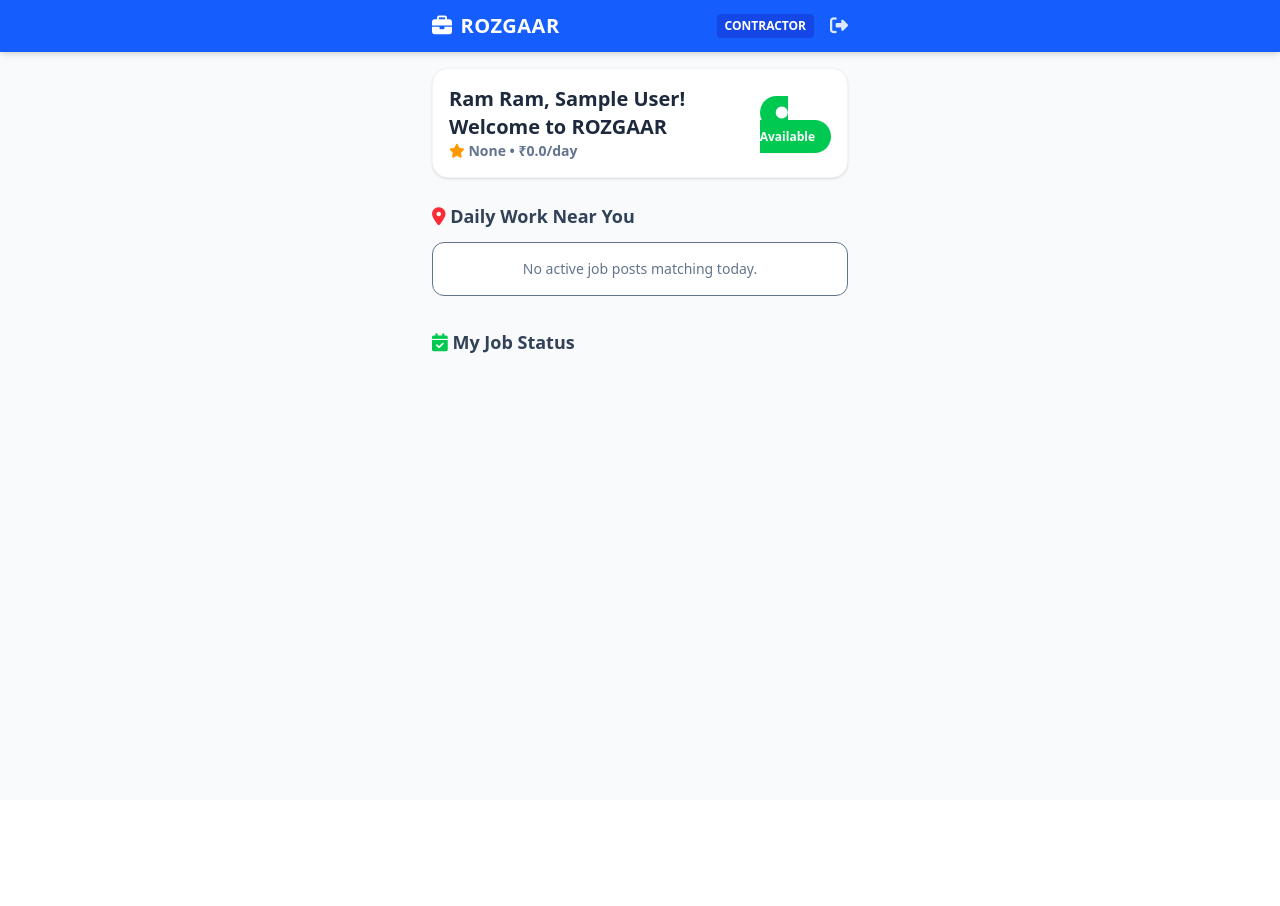
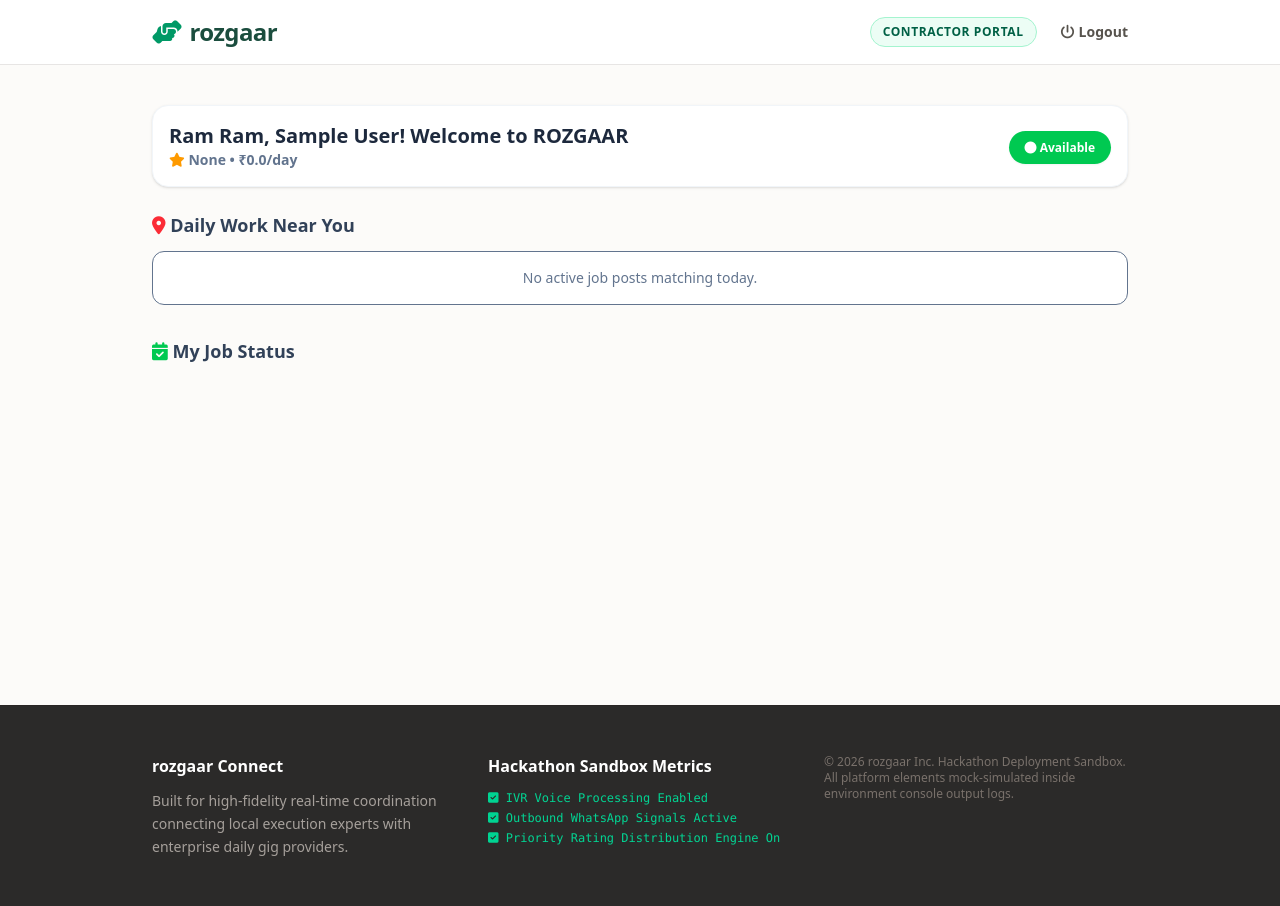
Before and after one commit to DeepanshuMathurya/shramik-connect, a Flask app: page /dashboard in a window 1280 px wide. Before the commit the page ends 353 px from the top, so only its background shows below. Run offline with Flask 3, Linux system fonts and the light colour scheme; the visitor is signed in with stand-in values (Sample User, id 1); data comes from the database, SQL or seed files in the repository; data that the repository does not hold is empty.

Commit message:
Update base.html

```diff
--- a/templates/base.html
+++ b/templates/base.html
@@ -3,31 +3,43 @@
 <head>
     <meta charset="UTF-8">
     <meta name="viewport" content="width=device-width, initial-scale=1.0">
-    <title>Rozgaar Connect</title>
+    <title>Rozgaar - Book Trusted Help for Home Tasks</title>
     <script src="https://cdn.jsdelivr.net/npm/@tailwindcss/browser@4"></script>
     <link rel="stylesheet" href="https://cdnjs.cloudflare.com/ajax/libs/font-awesome/6.4.0/css/all.min.css">
+    <style>
+        .brand-green { color: #1b4d3e; }
+        .bg-brand-green { background-color: #1b4d3e; }
+        .border-brand-green { border-color: #1b4d3e; }
+    </style>
 </head>
-<body class="bg-slate-50 text-slate-800 font-sans antialiased">
-    <nav class="bg-blue-600 text-white shadow-md sticky top-0 z-50">
-        <div class="max-w-md mx-auto px-4 py-3 flex justify-between items-center">
-            <a href="/" class="text-xl font-black tracking-wide flex items-center gap-2">
-                <i class="fa-solid fa-briefcase"></i> ROZGAAR
+<body class="bg-[#fcfbf9] text-slate-800 antialiased font-sans">
+
+    <nav class="bg-white border-b border-stone-200 sticky top-0 z-50">
+        <div class="max-w-5xl mx-auto px-6 py-4 flex justify-between items-center">
+            <a href="/" class="text-2xl font-black tracking-tight text-[#1b4d3e] flex items-center gap-2">
+                <i class="fa-solid fa-handshake-angle text-emerald-600"></i> rozgaar
             </a>
-            {% if session.get('user_id') %}
-            <div class="flex items-center gap-4">
-                <span class="text-xs bg-blue-700 px-2 py-1 rounded font-bold uppercase">{{ session.get('role') }}</span>
-                <a href="/logout" class="text-sm font-semibold text-blue-100 hover:text-white"><i class="fa-solid fa-right-from-bracket text-lg"></i></a>
+            <div class="flex items-center gap-6">
+                {% if session.get('user_id') %}
+                    <span class="text-xs font-bold bg-emerald-50 text-emerald-800 px-3 py-1.5 rounded-full border border-emerald-200 uppercase tracking-wider">{{ session.get('role') }} PORTAL</span>
+                    <a href="/logout" class="text-sm font-bold text-stone-600 hover:text-rose-600 transition flex items-center gap-1">
+                        <i class="fa-solid fa-power-off"></i> Logout
+                    </a>
+                {% else %}
+                    <a href="/login" class="text-sm font-bold text-stone-700 hover:text-emerald-700">Sign up / Log in</a>
+                    <a href="/register" class="text-sm font-bold bg-[#1b4d3e] text-white px-4 py-2 rounded-full hover:bg-emerald-900 transition">Become a Tasker</a>
+                {% endif %}
             </div>
-            {% endif %}
         </div>
     </nav>
 
-    <main class="max-w-md mx-auto p-4 pb-24">
+    <main class="max-w-5xl mx-auto px-6 py-10 min-h-[80vh]">
         {% with messages = get_flashed_messages(with_categories=true) %}
           {% if messages %}
             {% for category, message in messages %}
-              <div class="p-3 mb-4 text-sm font-bold rounded-lg {% if category == 'success' %}bg-green-100 text-green-800{% else %}bg-red-100 text-red-800{% endif %}">
-                {{ message }}
+              <div class="max-w-2xl mx-auto p-4 mb-6 text-sm font-bold rounded-xl border {% if category == 'success' %}bg-emerald-50 text-emerald-900 border-emerald-200{% else %}bg-amber-50 text-amber-900 border-amber-200{% endif %} flex items-center gap-2 shadow-xs">
+                <i class="fa-solid fa-circle-info text-base"></i>
+                <span>{{ message }}</span>
               </div>
             {% endfor %}
           {% endif %}
@@ -35,5 +47,26 @@
 
         {% block content %}{% endblock %}
     </main>
+
+    <footer class="bg-[#2b2a29] text-stone-400 py-12 border-t border-stone-800">
+        <div class="max-w-5xl mx-auto px-6 grid grid-cols-1 md:grid-cols-3 gap-8 text-sm">
+            <div>
+                <h4 class="text-white font-bold text-base mb-3">rozgaar Connect</h4>
+                <p class="text-stone-400 leading-relaxed max-w-xs">Built for high-fidelity real-time coordination connecting local execution experts with enterprise daily gig providers.</p>
+            </div>
+            <div>
+                <h4 class="text-white font-bold text-base mb-3">Hackathon Sandbox Metrics</h4>
+                <div class="space-y-1 text-xs">
+                    <p class="text-emerald-400 font-mono"><i class="fa-solid fa-square-check"></i> IVR Voice Processing Enabled</p>
+                    <p class="text-emerald-400 font-mono"><i class="fa-solid fa-square-check"></i> Outbound WhatsApp Signals Active</p>
+                    <p class="text-emerald-400 font-mono"><i class="fa-solid fa-square-check"></i> Priority Rating Distribution Engine On</p>
+                </div>
+            </div>
+            <div class="text-xs text-stone-500">
+                <p>&copy; 2026 rozgaar Inc. Hackathon Deployment Sandbox. All platform elements mock-simulated inside environment console output logs.</p>
+            </div>
+        </div>
+    </footer>
+
 </body>
 </html>
```
